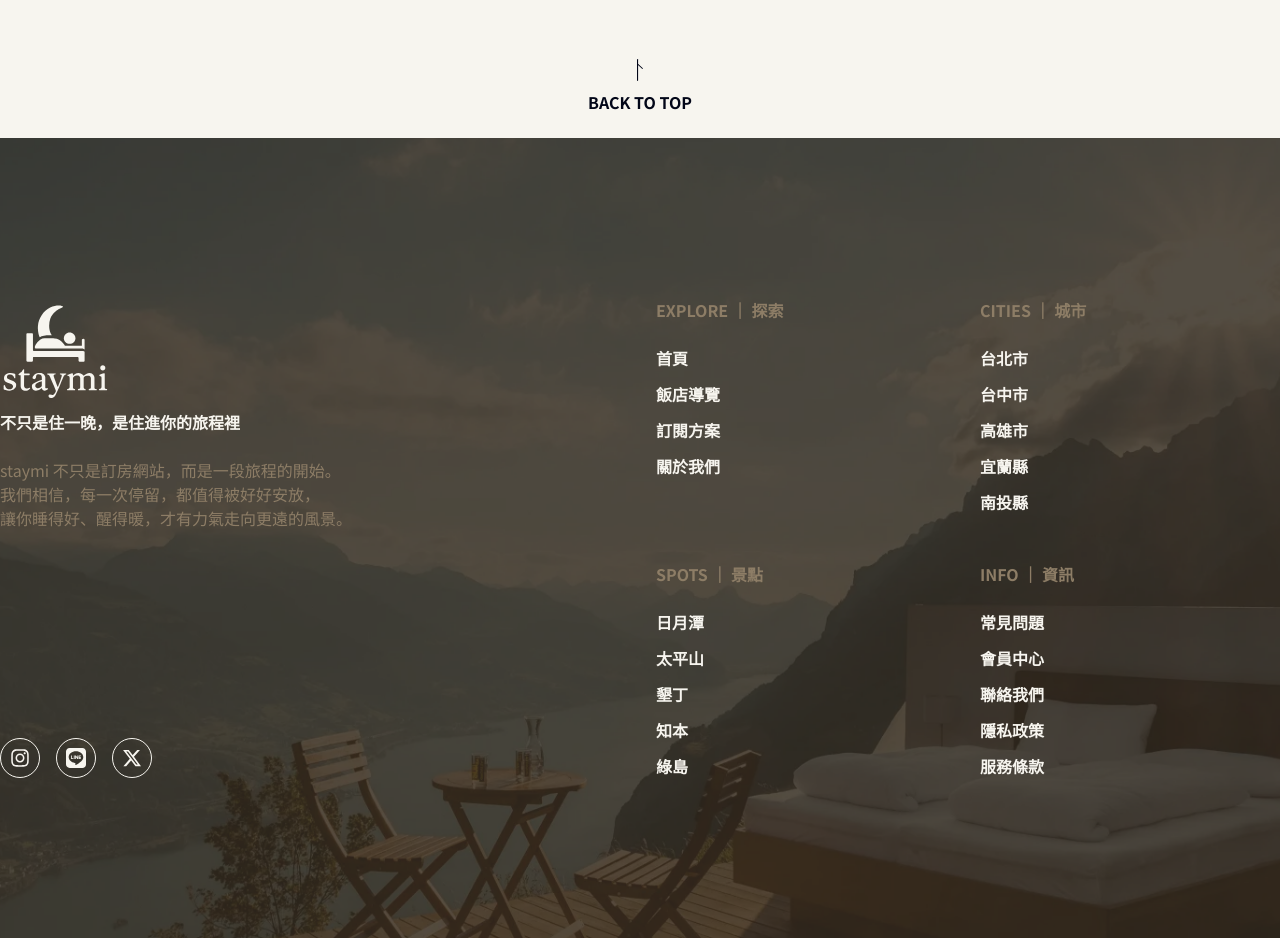
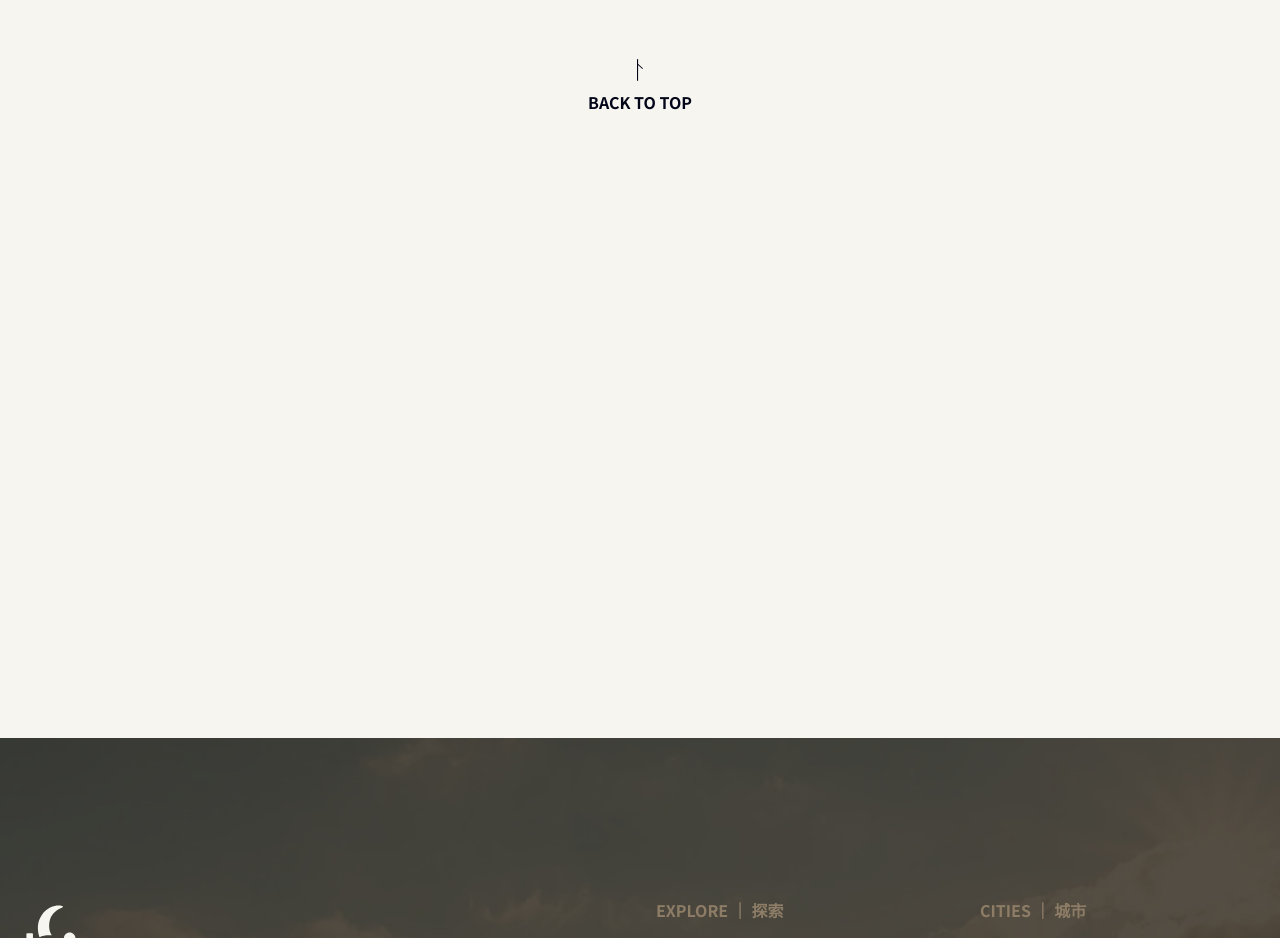
Before and after one commit to MisTPEBUS/stay-mi-next-app, a Next.js app: page / in a window 1280 px wide. Shown: the part 5260-6198 px from the top of the page. Built offline with nearby package versions, Linux system fonts and the light colour scheme; no server answers.

Commit message:
text: ai test

```diff
--- a/src/app/(main)/layout.tsx
+++ b/src/app/(main)/layout.tsx
@@ -4,6 +4,8 @@ import Providers from "@/components/Providers";
 import ScrollToTopButton from "@/components/common/ScrollToTopButton";
 import Footer from "@/components/layout/Footer";
 import Header from "@/components/layout/Header";
+
+import { ExpandableChatDemo } from "../chat/components/expandable-chat-demo";
 
 export const metadata: Metadata = {
   metadataBase: new URL("https://staymi.vercel.app/"),
@@ -21,6 +23,7 @@ const MainLayout = ({ children }: { children: React.ReactNode }) => {
         <Header />
         <main className="flex-1">{children}</main>
         <ScrollToTopButton />
+        <ExpandableChatDemo />
         <Footer />
       </Providers>
     </>
```
Also changed, not shown: src/app/chat/components/expandable-chat-demo.tsx (+5 -5 lines).
